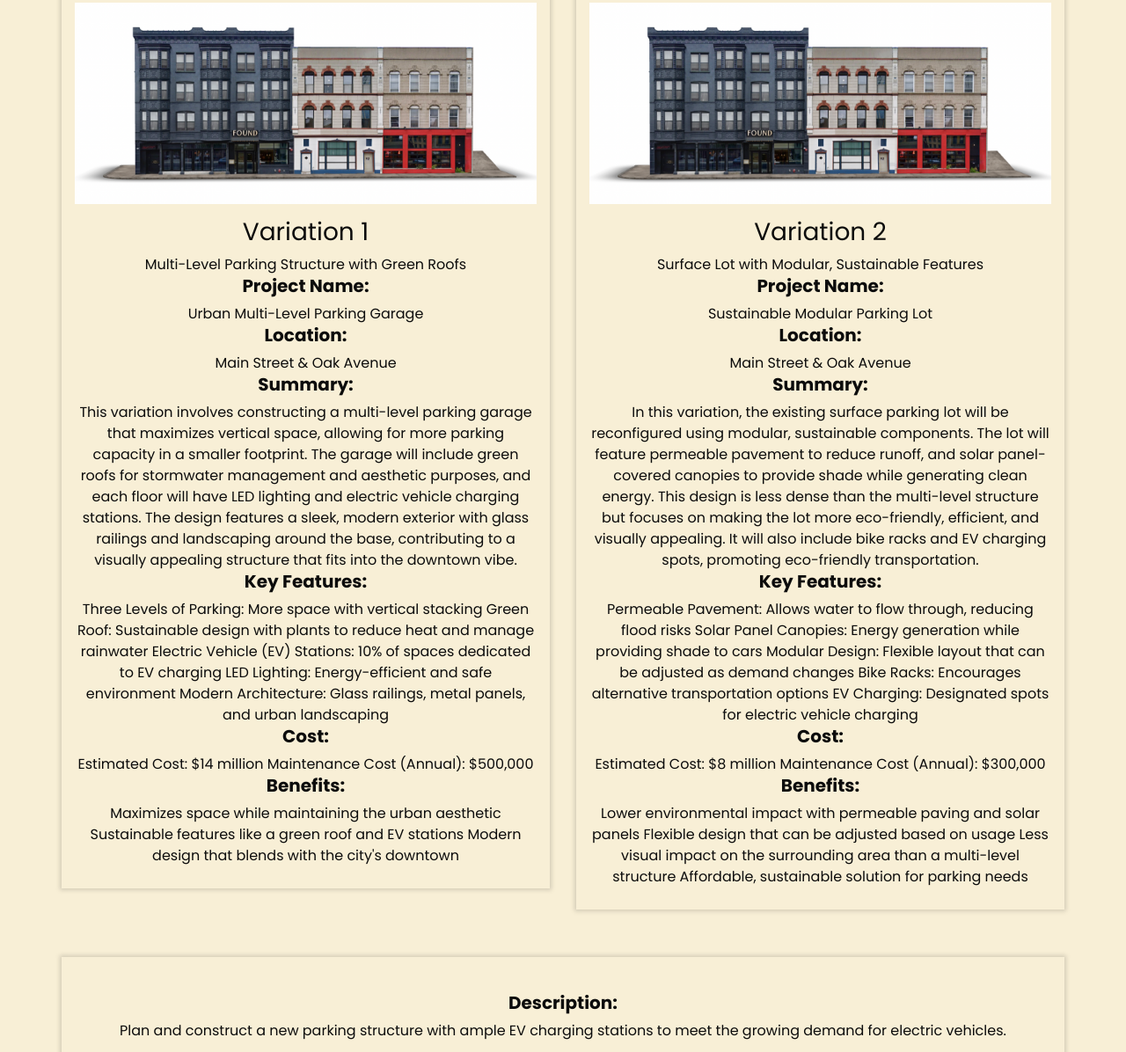
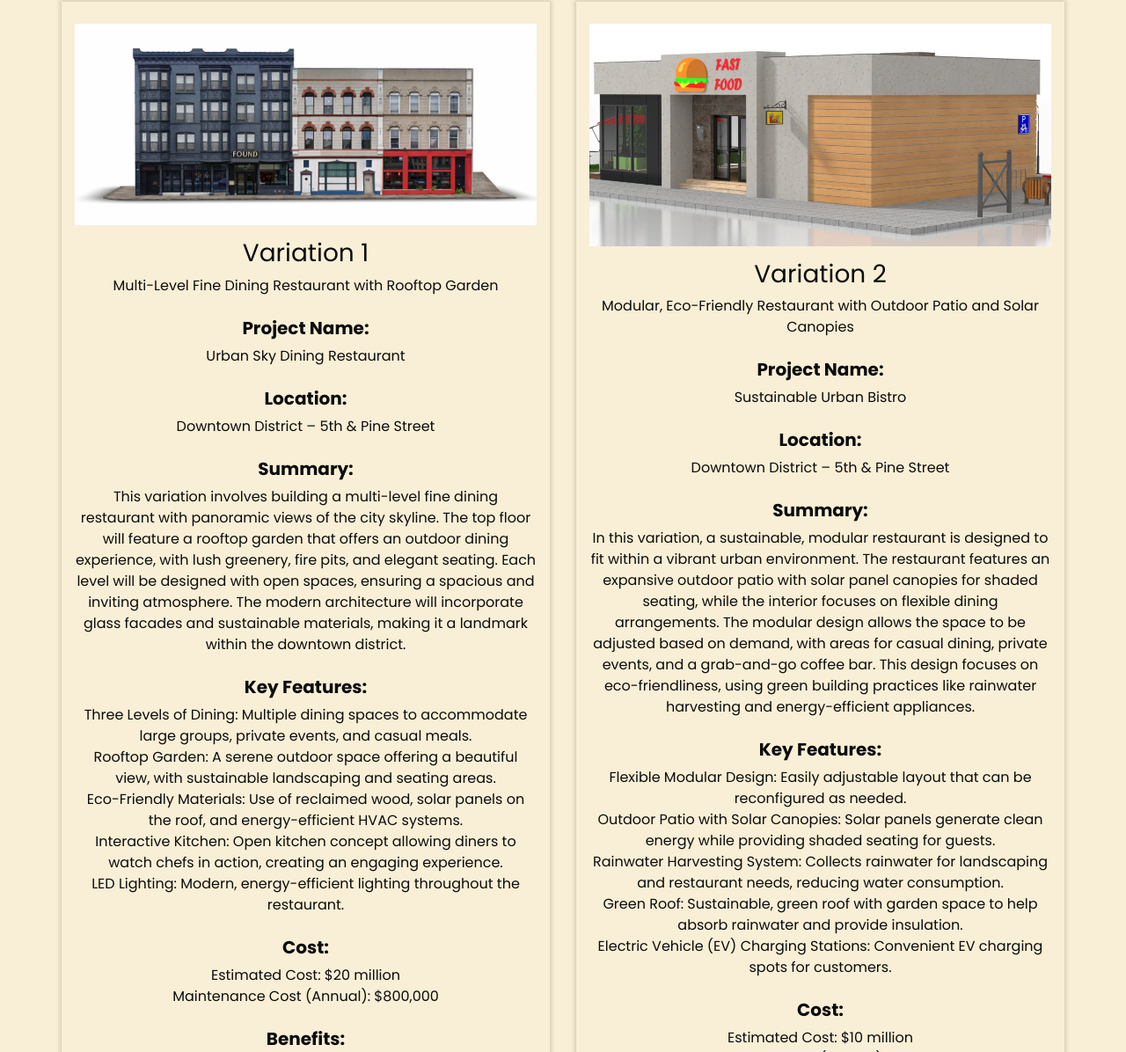
Before and after one commit to ishavarrier/TownHall, a plain HTML site: page troweld-html/popup.html in a window 1280 px wide. Shown: the part 349-1545 px from the top of the page at 88% size. Drawn offline with nearby package versions, Linux system fonts and the light colour scheme; some packages are replaced by stand-ins of ours; a script that the page names is missing.

Commit message:
community engagement

```diff
--- a/troweld-html/popup.html
+++ b/troweld-html/popup.html
@@ -110,10 +110,11 @@
         <!-- end header section -->
 
         <!-- Service Section -->
+        1.
         <section class="service_section layout_padding">
                     <div class="container">
                         <div class="heading_container heading_center">
-                    <h2><span>New Restaurants</span></h2>
+                            <h2><span>Restaurant Development Project</span></h2>
                         </div>
 
                         <div class="row">
@@ -125,34 +126,38 @@
                                     </div>
                                     <div class="detail-box">
                                         <h3>Variation 1</h3>
-                                <p>Multi-Level Parking Structure with Green Roofs</p>
+                                        <p>Multi-Level Fine Dining Restaurant with Rooftop Garden</p>
+                                        <br>
+                                        <h5 >Project Name:</h5>
+                                        <p>Urban Sky Dining Restaurant</p>
+                                        <br>
+                                        <h5>Location:</h5>
+                                        <p>Downtown District – 5th & Pine Street</p>
+                                        <br>
+                                        <h5>Summary:</h5>
+                                        <p>This variation involves building a multi-level fine dining restaurant with panoramic views of the city skyline. The top floor will feature a rooftop garden that offers an outdoor dining experience, with lush greenery, fire pits, and elegant seating. Each level will be designed with open spaces, ensuring a spacious and inviting atmosphere. The modern architecture will incorporate glass facades and sustainable materials, making it a landmark within the downtown district.
 
-                                <h5>Project Name:</h5>
-                                <p>Urban Multi-Level Parking Garage</p>
-
-                                <h5>Location:</h5>
-                                <p>Main Street & Oak Avenue</p>
-
-                                <h5>Summary:</h5>
-                                <p>This variation involves constructing a multi-level parking garage that maximizes vertical space, allowing for more parking capacity in a smaller footprint. The garage will include green roofs for stormwater management and aesthetic purposes, and each floor will have LED lighting and electric vehicle charging stations. The design features a sleek, modern exterior with glass railings and landscaping around the base, contributing to a visually appealing structure that fits into the downtown vibe.</p>
-
+                                        </p>
+                                        <br>
                                         <h5>Key Features:</h5>
-                                <p>Three Levels of Parking: More space with vertical stacking
-                                    Green Roof: Sustainable design with plants to reduce heat and manage rainwater
-                                    Electric Vehicle (EV) Stations: 10% of spaces dedicated to EV charging
-                                    LED Lighting: Energy-efficient and safe environment
-                                    Modern Architecture: Glass railings, metal panels, and urban landscaping
+                                        <p>Three Levels of Dining: Multiple dining spaces to accommodate large groups, private events, and casual meals.<br>
+                                            Rooftop Garden: A serene outdoor space offering a beautiful view, with sustainable landscaping and seating areas.<br>
+                                            Eco-Friendly Materials: Use of reclaimed wood, solar panels on the roof, and energy-efficient HVAC systems.<br>
+                                            Interactive Kitchen: Open kitchen concept allowing diners to watch chefs in action, creating an engaging experience.<br>
+                                            LED Lighting: Modern, energy-efficient lighting throughout the restaurant.
                                         </p>
-
+                                        <br>
                                         <h5>Cost:</h5>
-                                <p>Estimated Cost: $14 million
-                                    Maintenance Cost (Annual): $500,000
+                                        <p>Estimated Cost: $20 million</p>
+                                            <p>Maintenance Cost (Annual): $800,000
                                         </p>
-
+                                        <br>
                                         <h5>Benefits:</h5>
-                                <p>Maximizes space while maintaining the urban aesthetic
-                                    Sustainable features like a green roof and EV stations
-                                    Modern design that blends with the city's downtown</p>
+                                        <p>Offers breathtaking city views, providing a unique dining experience.
+                                            Sustainable features, including a rooftop garden and energy-efficient materials, reduce operational costs.
+                                            Engaging open kitchen design attracts food enthusiasts and creates a lively, interactive atmosphere.
+                                            A modern, aesthetic design that enhances the downtown area.
+                                            </p>
                                     </div>
                                 </div>
                             </div>
@@ -161,40 +166,42 @@
                             <div class="col-md-6">
                                 <div class="box">
                                     <div class="embed-responsive">
-                                <img src="images/ar_building.png" alt="AR Preview" class="img-fluid" data-bs-toggle="modal" data-bs-target="#iframeModal">
+                                        <img src="images/fastfood.jpg" alt="AR Preview" class="img-fluid" style="height: calc(100% - 200px); width: auto;" data-bs-toggle="modal" data-bs-target="#iframeModal">
                                     </div>
 
                                     <div class="detail-box">
                                         <h3>Variation 2</h3>
-                                <p>Surface Lot with Modular, Sustainable Features</p>
+                                        <p>Modular, Eco-Friendly Restaurant with Outdoor Patio and Solar Canopies</p><br>
 
                                         <h5>Project Name:</h5>
-                                <p>Sustainable Modular Parking Lot</p>
+                                        <p>Sustainable Urban Bistro
+
+                                        </p><br>
 
                                         <h5>Location:</h5>
-                                <p>Main Street & Oak Avenue</p>
+                                        <p>Downtown District – 5th & Pine Street</p><br>
 
                                         <h5>Summary:</h5>
-                                <p>In this variation, the existing surface parking lot will be reconfigured using modular, sustainable components. The lot will feature permeable pavement to reduce runoff, and solar panel-covered canopies to provide shade while generating clean energy. This design is less dense than the multi-level structure but focuses on making the lot more eco-friendly, efficient, and visually appealing. It will also include bike racks and EV charging spots, promoting eco-friendly transportation.</p>
-
+                                        <p>In this variation, a sustainable, modular restaurant is designed to fit within a vibrant urban environment. The restaurant features an expansive outdoor patio with solar panel canopies for shaded seating, while the interior focuses on flexible dining arrangements. The modular design allows the space to be adjusted based on demand, with areas for casual dining, private events, and a grab-and-go coffee bar. This design focuses on eco-friendliness, using green building practices like rainwater harvesting and energy-efficient appliances.</p>
+                                        <br>
                                         <h5>Key Features:</h5>
-                                <p>Permeable Pavement: Allows water to flow through, reducing flood risks
-                                    Solar Panel Canopies: Energy generation while providing shade to cars
-                                    Modular Design: Flexible layout that can be adjusted as demand changes
-                                    Bike Racks: Encourages alternative transportation options
-                                    EV Charging: Designated spots for electric vehicle charging
+                                        <p>Flexible Modular Design: Easily adjustable layout that can be reconfigured as needed.<br>
+                                            Outdoor Patio with Solar Canopies: Solar panels generate clean energy while providing shaded seating for guests.<br>
+                                            Rainwater Harvesting System: Collects rainwater for landscaping and restaurant needs, reducing water consumption.<br>
+                                            Green Roof: Sustainable, green roof with garden space to help absorb rainwater and provide insulation.<br>
+                                            Electric Vehicle (EV) Charging Stations: Convenient EV charging spots for customers.
                                         </p>
-
+                                        <br>
                                         <h5>Cost:</h5>
-                                <p>Estimated Cost: $8 million
-                                    Maintenance Cost (Annual): $300,000
+                                        <p>Estimated Cost: $10 million</p>
+                                        <p>Maintenance Cost (Annual): $400,000
                                         </p>
-
+                                        <br>
                                         <h5>Benefits:</h5>
-                                <p>Lower environmental impact with permeable paving and solar panels
-                                    Flexible design that can be adjusted based on usage
-                                    Less visual impact on the surrounding area than a multi-level structure
-                                    Affordable, sustainable solution for parking needs
+                                        <p>Eco-friendly design with sustainable features like solar panels, rainwater harvesting, and a green roof.
+                                            Modular design offers flexibility to adjust to different dining needs or events.
+                                            Low environmental impact with a focus on clean energy and water conservation.
+                                            A welcoming outdoor space that encourages social interaction and provides a relaxed dining experience.
                                         </p>
                                     </div>
                                 </div>
@@ -207,7 +214,7 @@
                                 <div class="box">
                                     <div class="detail-box">
                                         <h5>Description:</h5>
-                                <p>Plan and construct a new parking structure with ample EV charging stations to meet the growing demand for electric vehicles.</p>
+                                        <p>Plan and construct a new restaurant that combines innovative design with sustainability, providing a memorable dining experience for guests while incorporating eco-friendly features and a modern architectural style.</p>
 
                                         <h5 class="mt-3">Leave a Comment:</h5>
                                         <textarea id="comment-input" class="form-control" placeholder="Write your comment here..." rows="4"></textarea>
@@ -221,6 +228,9 @@
                         <div class="text-center mt-4">
                             <a href="#" class="btn btn-primary">Read More</a>
                         </div>
+                    </div>
+                </section>
+
             </div>
         </section>
 
@@ -241,12 +251,7 @@
                 </div>
             </div>
         </div>
-        <!-- Modal and Footer sections remain the same as in the original file -->
-        <footer class="footer_section bg-light py-3">
-            <div class="container text-center">
-                <p>&copy; <span id="currentYear"></span> TroWeld. All Rights Reserved.</p>
-            </div>
-        </footer>
+
 
         <!-- Scripts remain the same as in the original file -->
         <script src="js/jquery-3.4.1.min.js"></script>
```
Also changed, not shown: troweld-html/images/fastfood.jpg (added), troweld-html/images/restaurant2.jpeg (added). Lines whose indentation alone changed are shown as unchanged.
